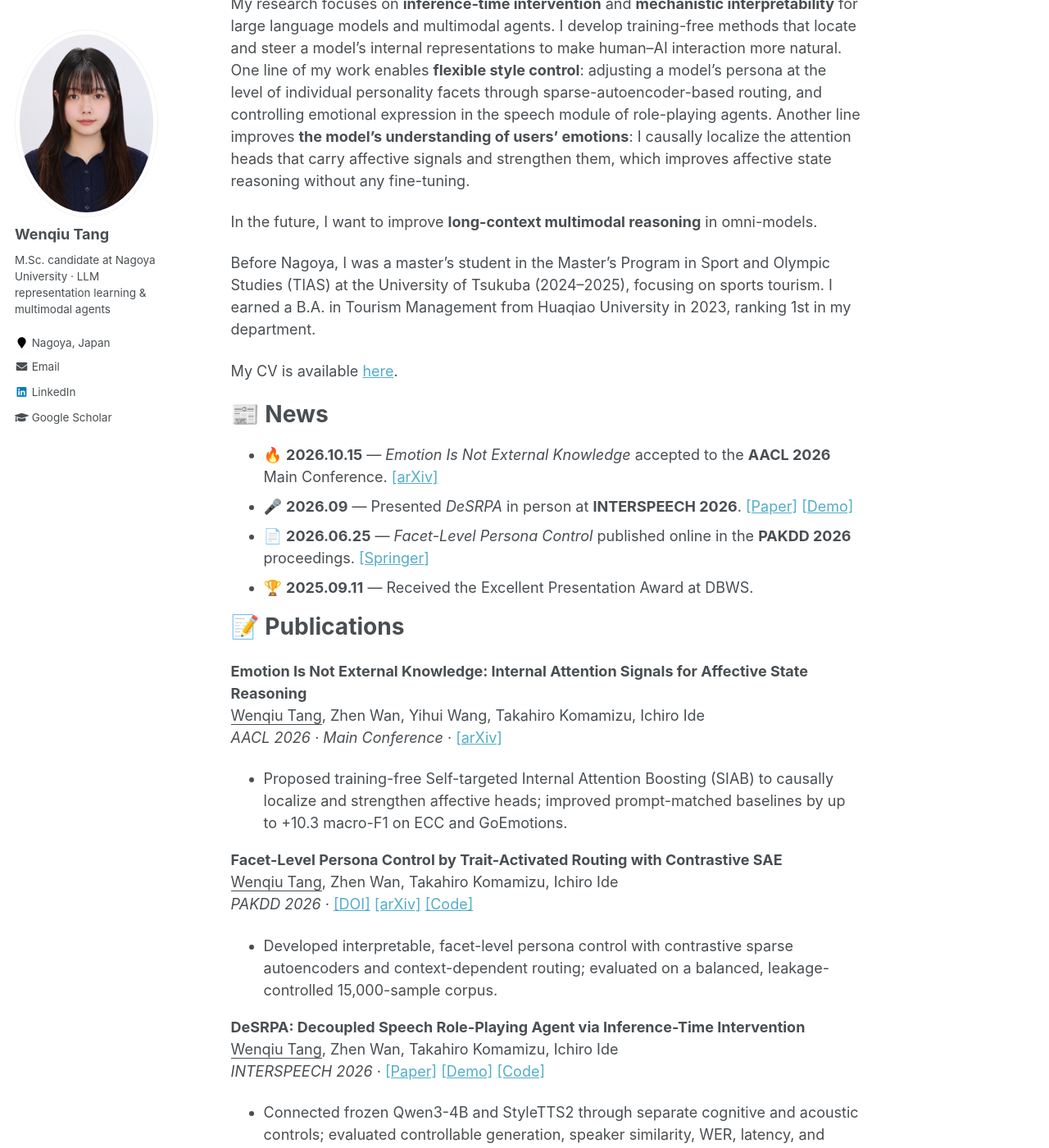
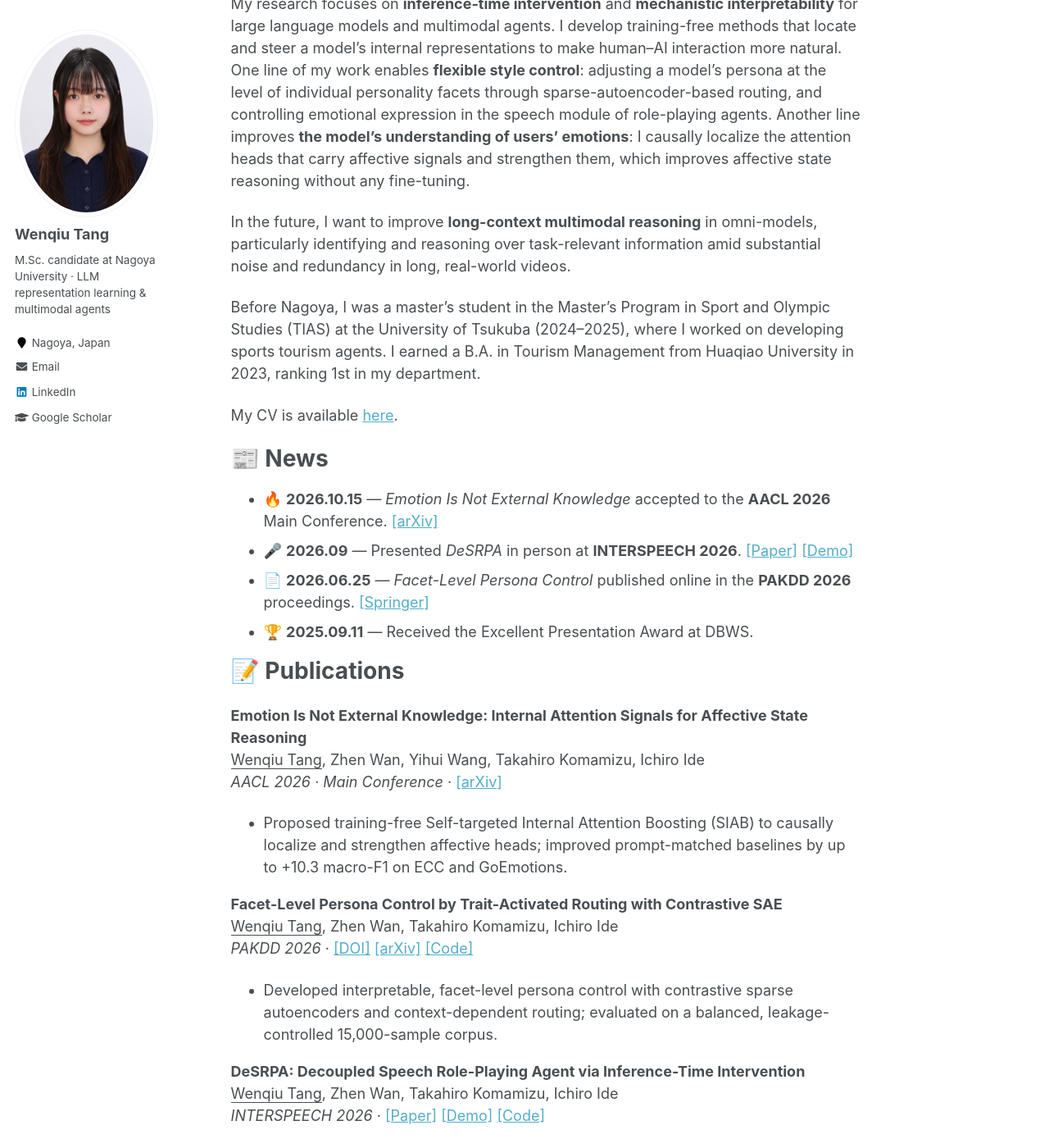
Before and after one commit to lunat5078/lunat5078.github.io, a Jekyll site: the page built from _pages/about.md, in a window 1280 px wide and 1400 px high, scrolled down 274 px. Shown: the whole window at 82% size. Built offline with Jekyll 4.4.1, drawn with Linux system fonts in a browser that asks for light colours; some of the changed text lies outside the part shown.

Commit message:
Update CV and sync Tsukuba focus and future interests
Co-Authored-By: Claude Opus 5.5 (1M context) <noreply@anthropic.com>

```diff
--- a/_pages/about.md
+++ b/_pages/about.md
@@ -12,9 +12,9 @@ I'm an M.Sc. student in Informatics at the Graduate School of Informatics, [Nago
 
 My research focuses on **inference-time intervention** and **mechanistic interpretability** for large language models and multimodal agents. I develop training-free methods that locate and steer a model's internal representations to make human–AI interaction more natural. One line of my work enables **flexible style control**: adjusting a model's persona at the level of individual personality facets through sparse-autoencoder-based routing, and controlling emotional expression in the speech module of role-playing agents. Another line improves **the model's understanding of users' emotions**: I causally localize the attention heads that carry affective signals and strengthen them, which improves affective state reasoning without any fine-tuning.
 
-In the future, I want to improve **long-context multimodal reasoning** in omni-models.
+In the future, I want to improve **long-context multimodal reasoning** in omni-models, particularly identifying and reasoning over task-relevant information amid substantial noise and redundancy in long, real-world videos.
 
-Before Nagoya, I was a master's student in the Master's Program in Sport and Olympic Studies (TIAS) at the University of Tsukuba (2024–2025), focusing on sports tourism. I earned a B.A. in Tourism Management from Huaqiao University in 2023, ranking 1st in my department.
+Before Nagoya, I was a master's student in the Master's Program in Sport and Olympic Studies (TIAS) at the University of Tsukuba (2024–2025), where I worked on developing sports tourism agents. I earned a B.A. in Tourism Management from Huaqiao University in 2023, ranking 1st in my department.
 
 My CV is available [here](/files/Wenqiu_Tang_CV.pdf).
 
--- a/_pages/education.md
+++ b/_pages/education.md
@@ -1,6 +1,6 @@
 * 2025.4 - 2027.3 (expected)
   M.Sc. in Informatics, Graduate School of Informatics, Nagoya University, Nagoya, Japan (Advisor: Prof. Ichiro Ide)
 * 2024.4 - 2025.4
-  Master's Student, [Master's Program in Sport and Olympic Studies (TIAS)](https://tias.tsukuba.ac.jp/about/overview/), Graduate School of Comprehensive Human Sciences, University of Tsukuba, Tsukuba, Japan (Focus: sports tourism)
+  Master's Student, [Master's Program in Sport and Olympic Studies (TIAS)](https://tias.tsukuba.ac.jp/about/overview/), Graduate School of Comprehensive Human Sciences, University of Tsukuba, Tsukuba, Japan (Focus: developing sports tourism agents)
 * 2019.9 - 2023.9
   B.A. in Tourism Management, Huaqiao University, Quanzhou, China (GPA 4.54/5.00, ranked 1st in department)
```
Also changed, not shown: 1 other file.
